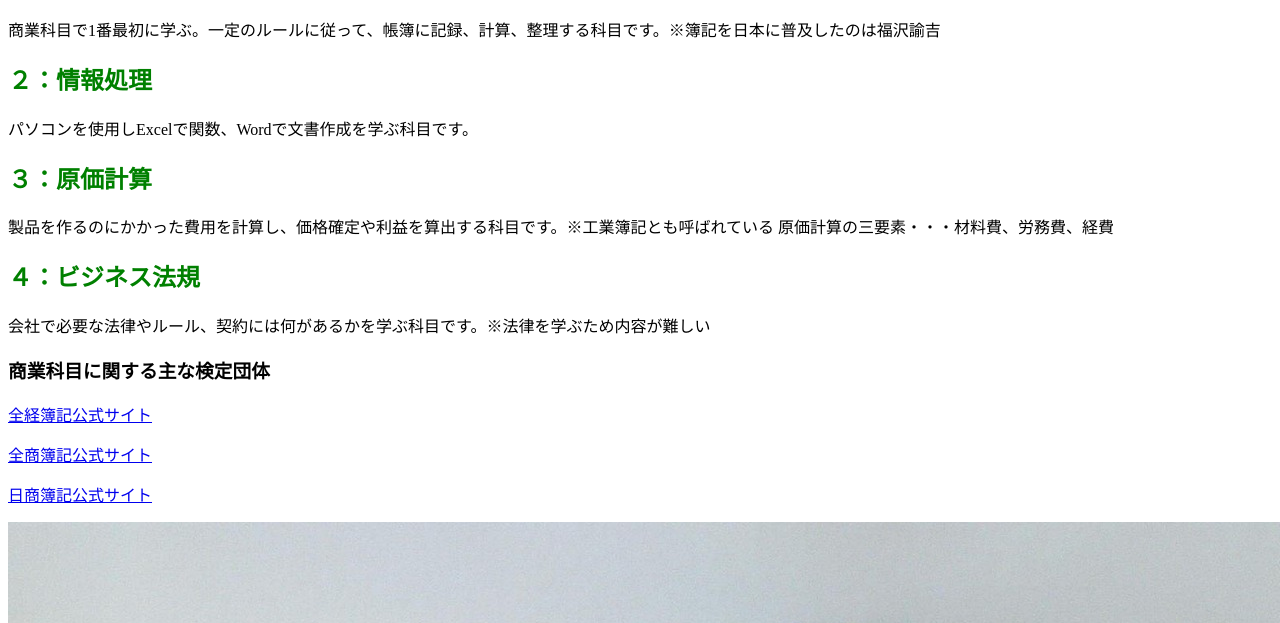
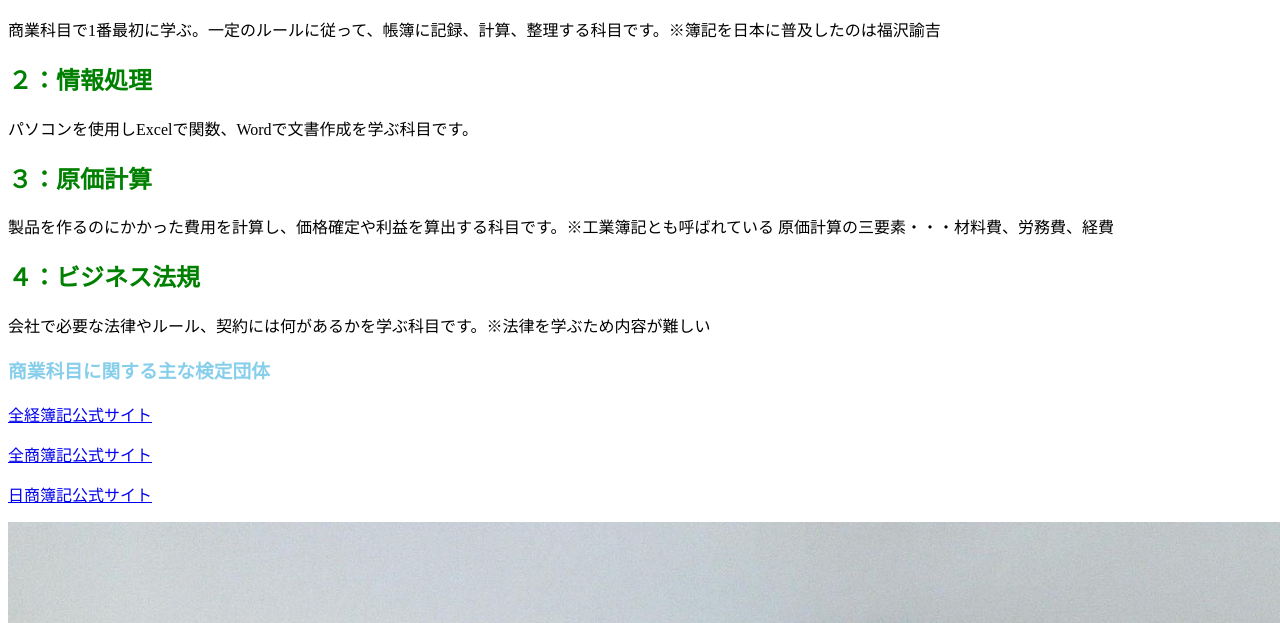
Before and after one commit to zm26168/ryusei-project, a plain HTML site: page index.html in a window 1280 px wide. Shown: the part 127-750 px from the top of the page. Drawn offline with Linux system fonts and the light colour scheme.

Commit message:
Update style.css

```diff
--- a/style.css
+++ b/style.css
@@ -3,3 +3,4 @@ h1{color:blue;}
 h1{color:#F0A050;}
 h2 {color:green;}
 p {color:black;}
+h3 {color: skyblue;}
```
